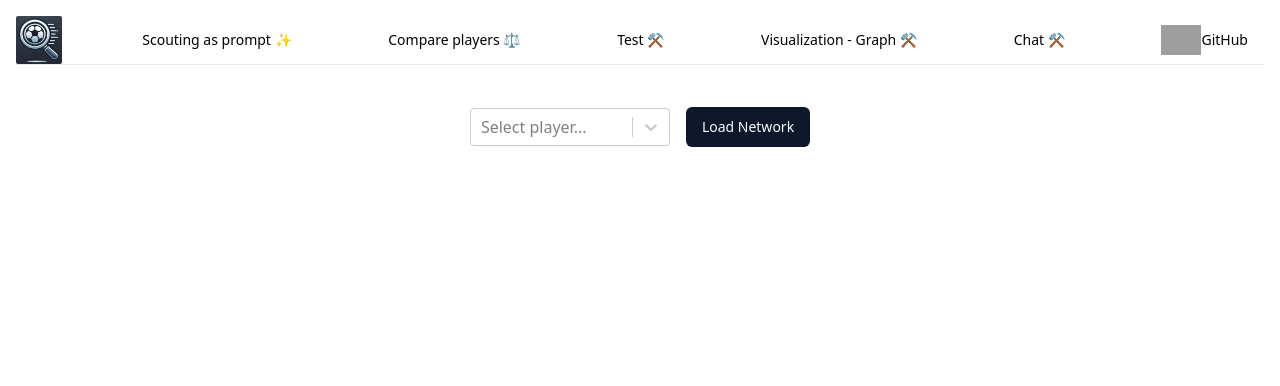
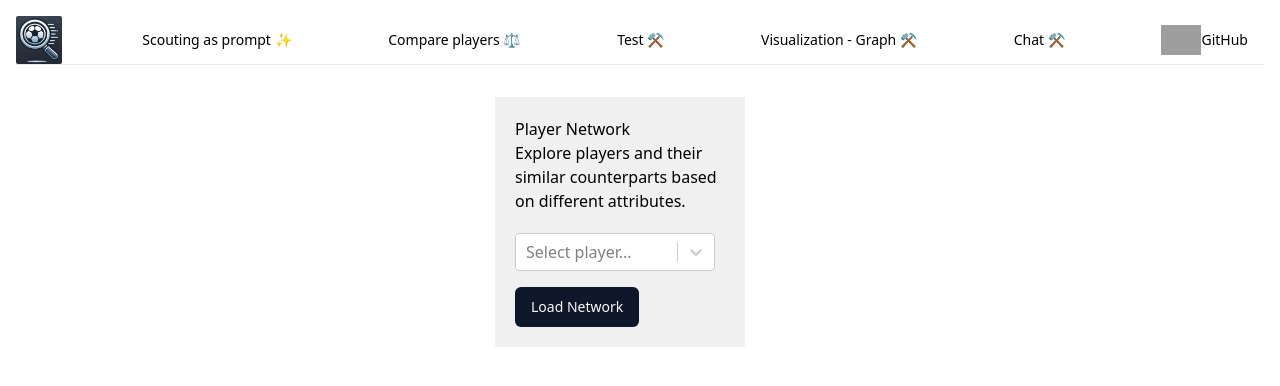
Before and after one commit to bepo1337/scouting-llm-frontend, a React (Vite) app: page /graph in a window 1280 px wide. Shown: the top 386 px of the page. Built offline with nearby package versions, Linux system fonts and the light colour scheme; no server answers; grey boxes are pictures that could not be loaded.

Commit message:
Added sidebar with information, but still buggy.

```diff
--- a/src/components/Graph.tsx
+++ b/src/components/Graph.tsx
@@ -30,7 +30,7 @@ const PlayerNetwork: React.FC = () => {
   const [playerId, setPlayerId] = useState<string | null>(null);
   const [playerDataLabelAndValue, setPlayerDataLabelAndValue] = useState<LabelValue[]>([]);
   const [selectedPlayer, setSelectedPlayer] = useState<LabelValue | null>(null);
-  const [isLoading, setIsLoading] = useState<boolean>(false); // Loading state for both data load and network expansion
+  const [isLoading, setIsLoading] = useState<boolean>(false);
 
   const networkContainerRef = useRef<HTMLDivElement>(null);
   const networkRef = useRef<Network | null>(null);
@@ -38,23 +38,25 @@ const PlayerNetwork: React.FC = () => {
   const edgesRef = useRef<DataSet<Edge>>(new DataSet());
 
   const options: Options = {
+    width: "100%",
+    height: "100%",
     nodes: {
-      borderWidth: 5,
-      size: 50,
+      borderWidth: 2,
+      size: 30,
       color: {
-        border: "#2B7CE9",
-        background: "#97C2FC",
+        border: "#000000",
+        background: "#000000",
         highlight: {
-          border: "#2B7CE9",
-          background: "#D2E5FF",
+          border: "#000000",
+          background: "#000000",
         },
         hover: {
-          border: "#2B7CE9",
-          background: "#D2E5FF",
+          border: "#000000",
+          background: "#000000",
         },
       },
       font: {
-        color: "black",
+        color: "#000000",
         size: 20,
         face: "arial",
         align: "center",
@@ -97,7 +99,7 @@ const PlayerNetwork: React.FC = () => {
   }, []);
 
   const loadPlayerData = async (playerId: string) => {
-    setIsLoading(true); // Start loading
+    setIsLoading(true);
     try {
       nodesRef.current.clear();
       edgesRef.current.clear();
@@ -115,7 +117,7 @@ const PlayerNetwork: React.FC = () => {
         label: playerInfo.name,
         image: playerInfo.imageURL,
         group: "central",
-        title: "Above average height, agile and fast. The player has a good level of speed endurance, he is able to maintain a pace throughout the game. Level of technical skills is acceptable, nothing special. When he receives the ball on the side of the pitch, he is able, through link-up play or individually, to get in behind the opposing team defense into spaces where he can make a cross.",
+        title: playerInfo.description || "Player description",
       };
 
       nodesRef.current.add(centralNode);
@@ -145,6 +147,7 @@ const PlayerNetwork: React.FC = () => {
       if (!networkRef.current) {
         const network = new Network(networkContainerRef.current!, { nodes: nodesRef.current, edges: edgesRef.current }, options);
         networkRef.current = network;
+        networkRef.current.setOptions(options);
 
         network.on("click", function (params) {
           if (params.nodes.length > 0) {
@@ -154,16 +157,17 @@ const PlayerNetwork: React.FC = () => {
         });
       } else {
         networkRef.current.setData({ nodes: nodesRef.current, edges: edgesRef.current });
+        networkRef.current.setOptions(options);
       }
     } catch (error) {
       console.error("Error loading player data:", error);
     } finally {
-      setIsLoading(false); // End loading
+      setIsLoading(false);
     }
   };
 
   const expandNetwork = async (playerId: string) => {
-    setIsLoading(true); // Start loading for network expansion
+    setIsLoading(true);
     try {
       const playerInfo = await fetchNameAndImage(parseInt(playerId, 10));
       const similarPlayers = await fetchSimilarPlayers(parseInt(playerId, 10));
@@ -203,16 +207,22 @@ const PlayerNetwork: React.FC = () => {
       edgesRef.current.add(filteredEdges);
 
       networkRef.current?.setData({ nodes: nodesRef.current, edges: edgesRef.current });
+      networkRef.current?.setOptions(options);
     } catch (error) {
       console.error("Error expanding network:", error);
     } finally {
-      setIsLoading(false); // End loading
+      setIsLoading(false);
     }
   };
 
   return (
-    <div>
-      <div style={{ padding: "10px", display: "flex", alignItems: "center" }}>
+    <div style={{ display: "flex", height: "100vh", overflow: "hidden" }}>
+      {/* Sidebar */}
+      <div style={{ width: "250px", backgroundColor: "#f0f0f0", padding: "20px", boxSizing: "border-box", alignSelf: "flex-start" }}>
+        <div style={{ marginBottom: "20px" }}>
+          <h1>Player Network</h1>
+          <p>Explore players and their similar counterparts based on different attributes.</p>
+        </div>
         <Select
           options={playerDataLabelAndValue}
           value={selectedPlayer}
@@ -225,23 +235,25 @@ const PlayerNetwork: React.FC = () => {
           className="w-[200px]"
         />
         <Button
-          className="ml-4"
+          className="mt-4"
           onClick={() => {
             if (playerId) {
               loadPlayerData(playerId);
             }
           }}
-          disabled={isLoading} // Disable the button when loading
+          disabled={isLoading}
         >
           {isLoading ? "Loading..." : "Load Network"}
         </Button>
+        {isLoading && (
+          <div style={{ display: "flex", justifyContent: "center", paddingTop: "10px" }}>
+            <ClipLoader size={35} color="#2B7CE9" loading={isLoading} />
+          </div>
+        )}
       </div>
-      {isLoading && (
-        <div style={{ display: "flex", justifyContent: "center", paddingTop: "10px" }}>
-          <ClipLoader size={35} color="#2B7CE9" loading={isLoading} />
-        </div>
-      )}
-      <div ref={networkContainerRef} style={{ height: "600px" }} />
+
+      {/* Network visualization */}
+      <div ref={networkContainerRef} style={{ flex: 1, height: "100vh", padding: "20px", boxSizing: "border-box" }} />
     </div>
   );
 };
```
